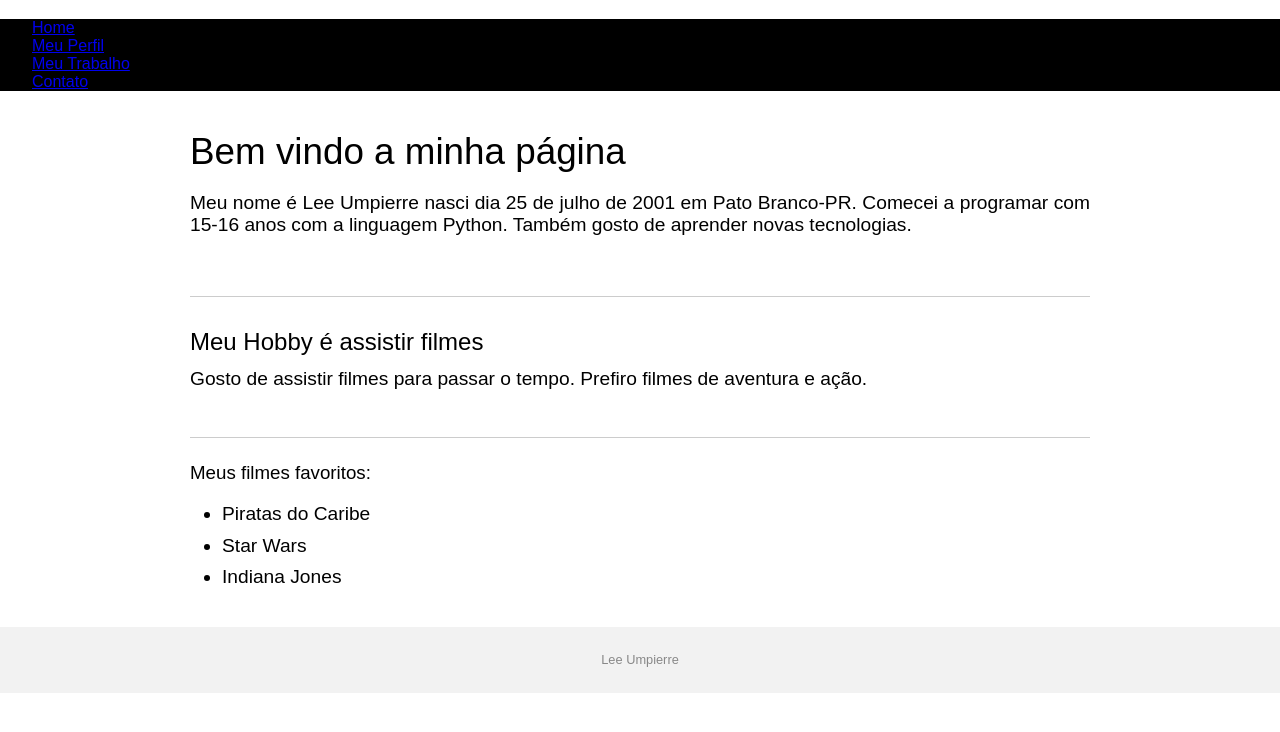
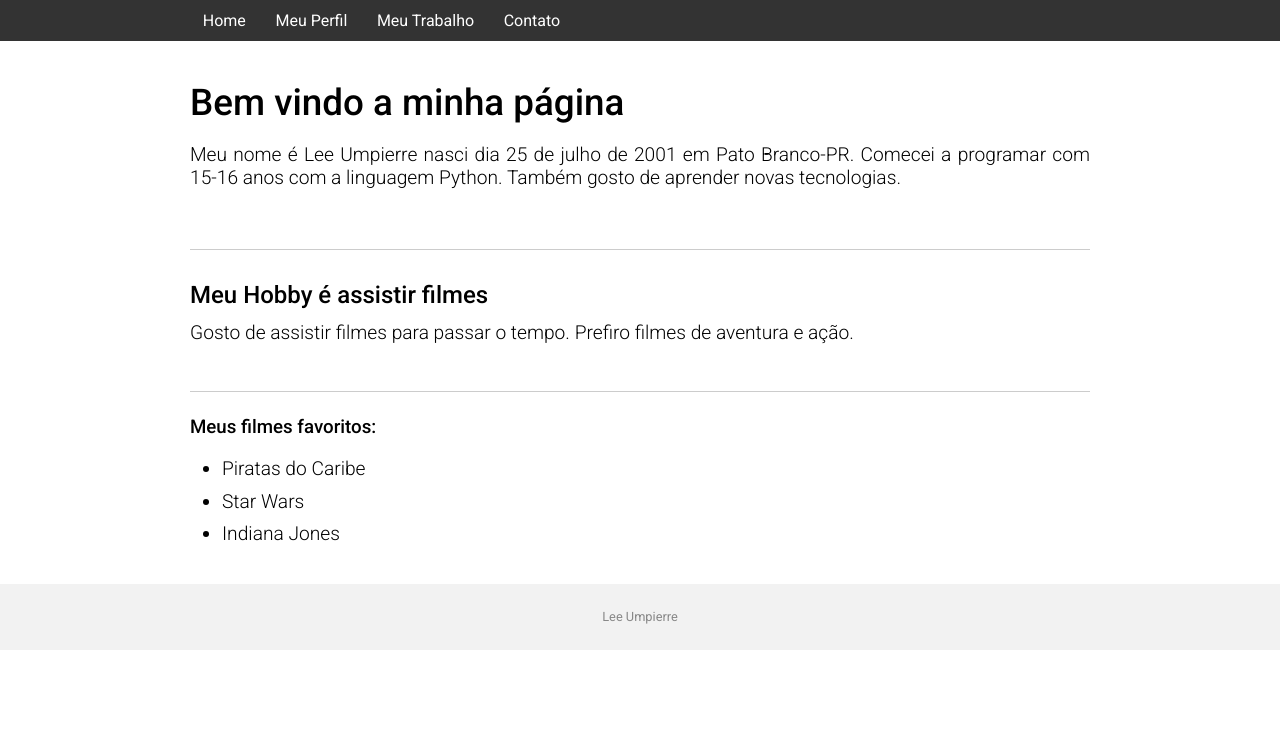
Before and after one commit to LeeUmpierre/DS1, a plain HTML site: page meusite/index.html in a window 1280 px wide. Drawn offline with Linux system fonts and the light colour scheme.

Commit message:
Aula 26/03/2020

```diff
--- a/meusite/estilo.css
+++ b/meusite/estilo.css
@@ -3,31 +3,51 @@
     padding:0;
 }
 body{
-    font-family: 'Segoe UI Light', Arial, sans-serif;
+    -webkit-font-smoothing: antialiased;
+    font-family: 'Roboto', sans-serif;
 }
 nav{
-    background-color: #000;
+    background-color: rgba(0,0,0, 0.8);
 }
-.content{
+nav ul{
+    list-style-type: none;
+}
+nav li{
+    display: inline-block;
+    padding: 0.7em 0;
+}
+nav li a{
+    color: #fff;
+    text-decoration: none;
+    font-size: 1em;
+    padding: 0 0.8em;
+    opacity: 1;
+    -webkit-transition: opacity 0.2s;
+    transition: opacity 0.2s;
+}
+nav li a:hover{
+    opacity: 0.65;
+}
+.content, nav ul{
     margin: 0 auto;
     width: 900px;
 }
 .content{
     margin-top: 2.5em;
 }
-.content> .titulo{
+.content> h1{
     font-size: 2.3em;
     font-weight: 500;
     margin-bottom: 0.5em;
 }
-.content> .titulo,
+.content> h1,
 .content > h2,
 .content > h3{
     font-weight: 500;
     margin-bottom: 0.5em;
 }
 .content > h2,
- .content> h3{
+.content> h3{
     border-top-color: #ccc;
     border-top-style: solid;
     border-top-width: 1px;
@@ -35,7 +55,7 @@ nav{
     padding-top: 1.3em;
 }
 .content p,
- .content li{
+.content li{
     font-size: 1.2em;
     font-weight: 300;
     text-align: justify;
--- a/meusite/index.html
+++ b/meusite/index.html
@@ -4,7 +4,11 @@
     <meta charset="UTF-8">
     <title>Lee Umpierre</title>
     <!--quando se coloca .div>.h1 significa herança -->
+
+    <link rel="stylesheet" href="https://fonts.googleapis.com/css?family=Roboto:300,400,500&display=swap" rel="stylesheet">
+
     <link rel="stylesheet" href="estilo.css">
+
 </head>
 <body>
     <!--nav>ul>li * n = para criar de forma mais rápida-->
@@ -19,7 +23,7 @@
         </ul>
     </nav>
     <div class = "content">
-        <h1 class = "titulo">Bem vindo a minha página</h1>
+        <h1>Bem vindo a minha página</h1>
         <p>Meu nome é Lee Umpierre nasci dia 25 de julho de 2001 em Pato Branco-PR.
         Comecei a programar com 15-16 anos com a linguagem Python. Também gosto de aprender novas tecnologias.</p>
 
--- /dev/null
+++ b/site01/assets/css/custom.css
@@ -0,0 +1,3 @@
+header{
+    background-color: #f9f9f9;
+}
```
Also changed, not shown: site01/index.html (added, +45 -0 lines), site01/package.json (added, +16 -0 lines), 1 other file.
